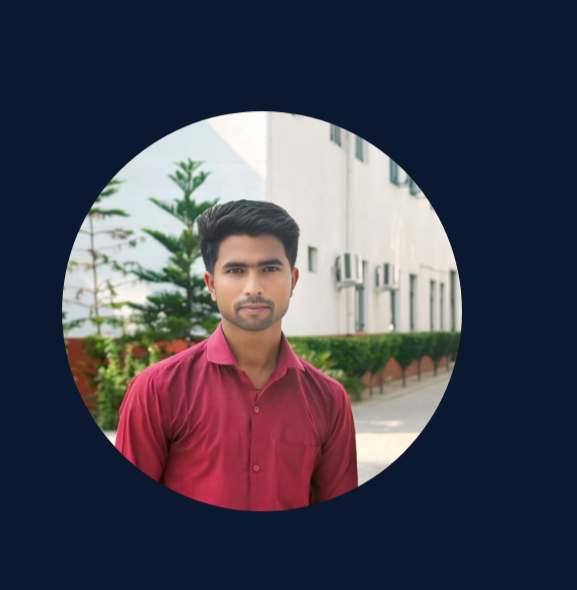
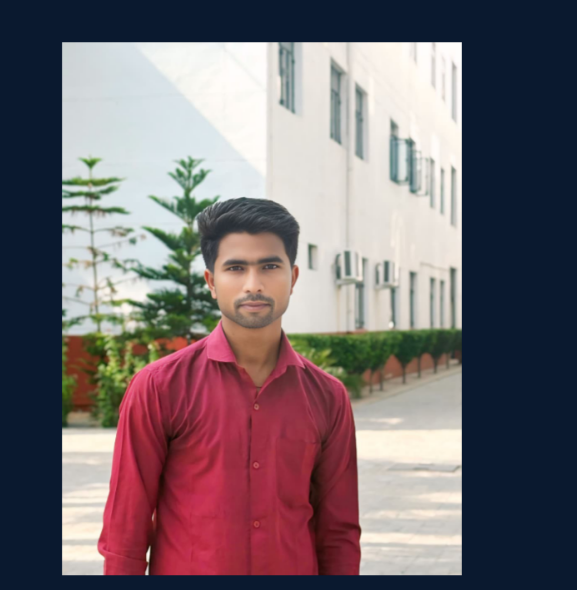
Before and after one commit to mukesh18virat/mukesh-portfolio, a website: page index.html in a window 1280 px wide. Shown: the part 112-702 px from the top of the page, 703-1280 px from the left. Drawn offline with nearby package versions, Linux system fonts and the light colour scheme.

Commit message:
Restore CSS styles and remove unnecessary rules

```diff
--- a/style.css
+++ b/style.css
@@ -125,28 +125,25 @@ span {
     max-width: 60rem;
 }
 
-/* HOME IMAGE - SIRF SADHI GOL PHOTO */
+/* HOME IMAGE - NORMAL PHOTO */
 .home-img {
-    position: relative;
     width: 35vw;
     max-width: 400px;
-    height: 35vw;
-    max-height: 400px;
 }
 
 .home-img img {
     width: 100%;
-    height: 100%;
-    border-radius: 50%;
+    height: auto;
+    border-radius: 0; /* गोल हटाया */
     object-fit: cover;
     animation: floatImage 4s ease-in-out infinite;
 }
 
-/* DONO BORDER HATA DIYE */
+/* FAKE BORDER PURA HATA DIYA */
 .home-img::before,
 .home-img::after {
-    content: '';
-    display: none;
+    display: none !important;
+    content: none !important;
 }
 
 @keyframes floatImage {
@@ -538,7 +535,7 @@ span {
     }
     .home { flex-direction: column-reverse; text-align: center; }
     .home-content h1 { font-size: 5rem; }
-    .home-img { width: 70vw; height: 70vw; margin-top: 4rem; }
+    .home-img { width: 70vw; margin-top: 4rem; }
     .about { flex-direction: column-reverse; text-align: center; }
     .about-content h2 { text-align: center; }
     .about-img img { width: 70vw; }
```
